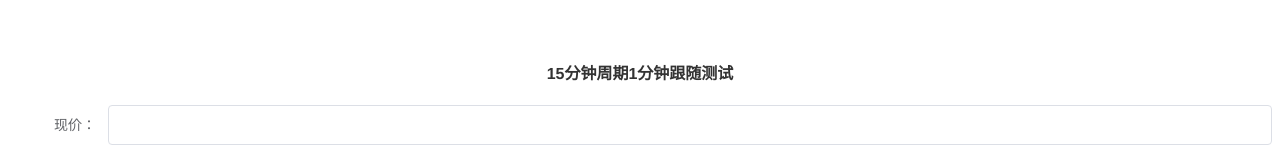
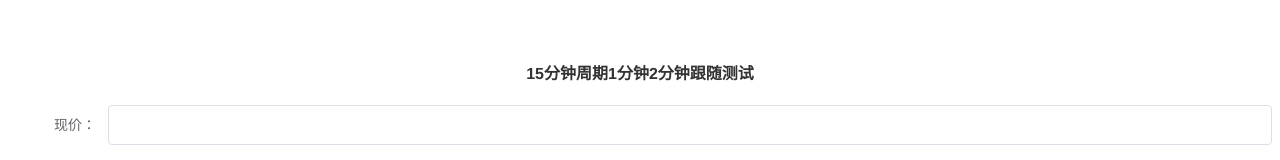
Before and after one commit to hanoubaba/deal-program, a Vue app: page / in a window 1280 px wide. Shown: the top 160 px of the page. Built offline with nearby package versions, Linux system fonts and the light colour scheme.

Commit message:
no message

```diff
--- a/src/components/bdemo.vue
+++ b/src/components/bdemo.vue
@@ -1,6 +1,6 @@
 <template>
     <div class="container">
-        <h4>15分钟周期1分钟跟随测试</h4>
+        <h4>15分钟周期1分钟2分钟跟随测试</h4>
         <div class="fl">
             <el-form ref="dataForm" label-width="100px">
                 <el-form-item label="现价：" prop="num">
```
